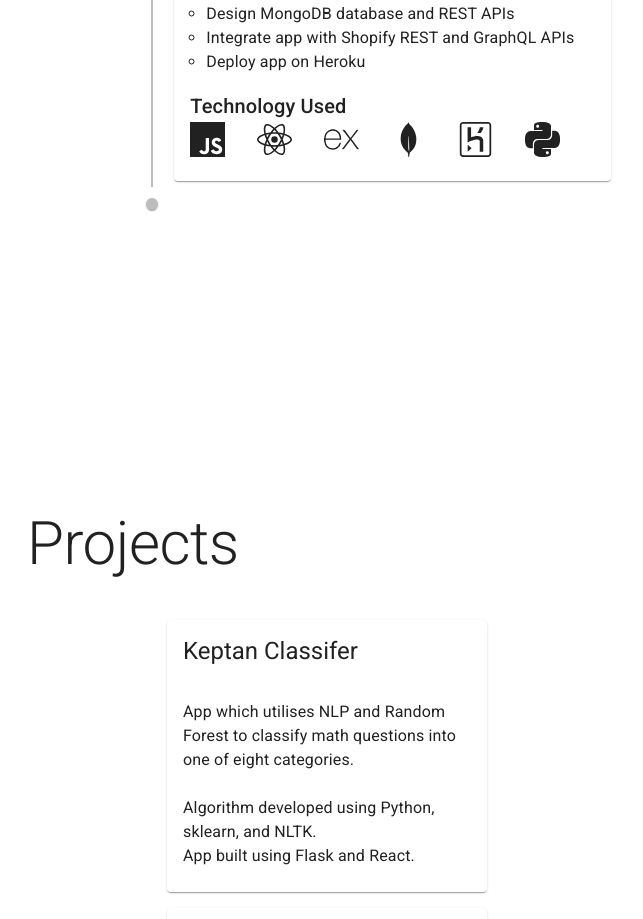
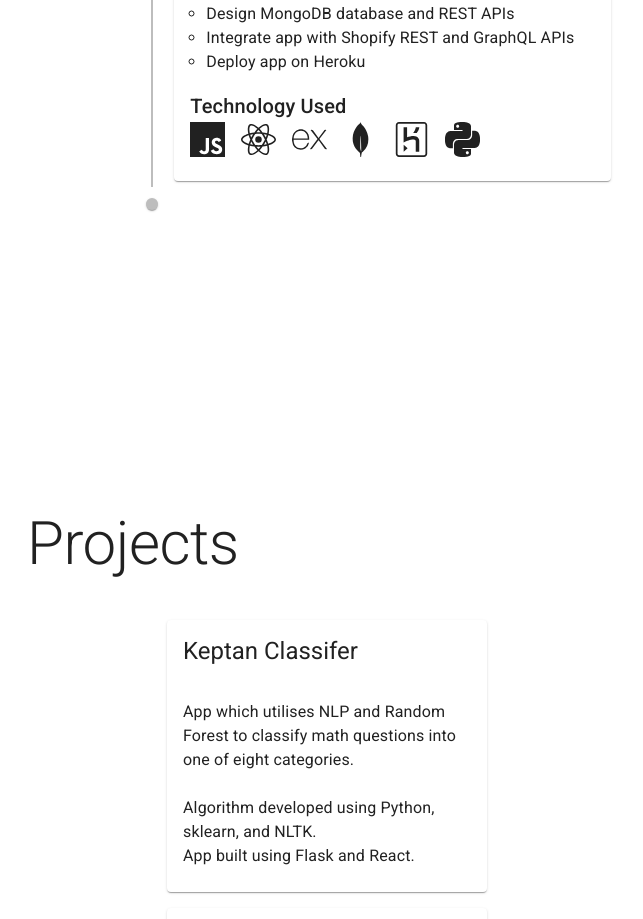
Before and after one commit to derkky/personal-website, a React (Create React App) app: page / in a window 1280 px wide. Shown: the part 2060-2979 px from the top of the page, without its empty margins (313-956 px from the left). Built offline with nearby package versions, Linux system fonts and the light colour scheme.

Commit message:
tech used styling

```diff
--- a/src/components/TechUsed.js
+++ b/src/components/TechUsed.js
@@ -30,11 +30,11 @@ const TechUsed = (props) => {
             <Box
                 sx={{
                     display: "flex",
-                    gap: "2em"
+                    gap: "1em"
                 }}
             >
 
-                {props.tech.map(tech => <SvgIcon fontSize="large"> {icons[tech]} </SvgIcon>)}
+                {props.tech.map(tech => <SvgIcon fontSize="large" key={tech}> {icons[tech]} </SvgIcon>)}
 
             </Box>
         </Box>
```
